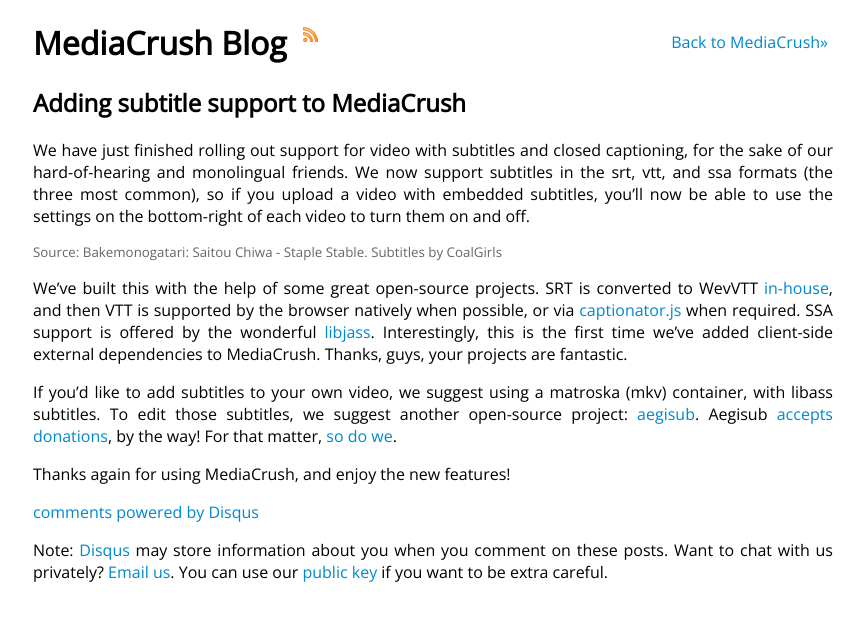
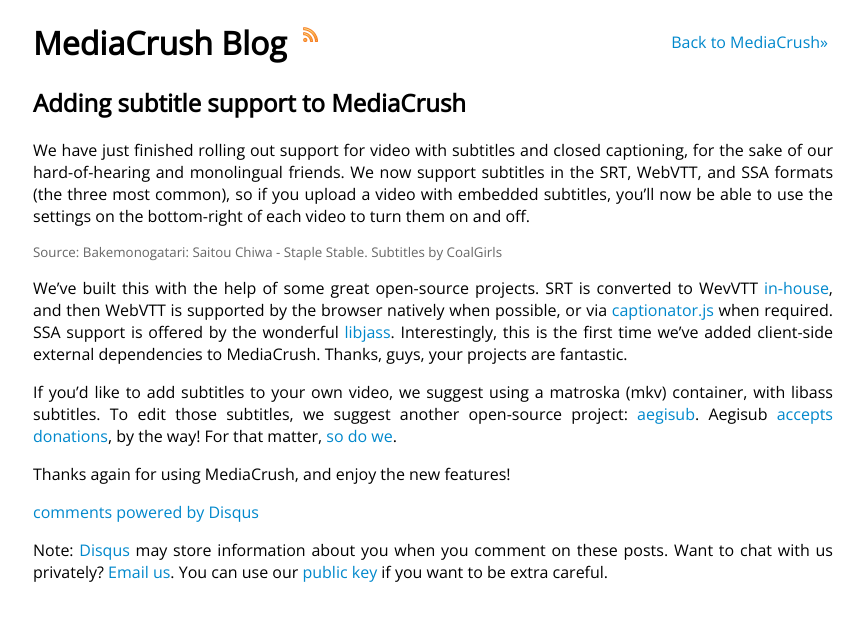
Before and after one commit to MediaCrush/mediacrush.github.io, a Jekyll site: the page built from _posts/2014-03-01-Adding-subtitle-support-to-MediaCrush.md, in a window 1280 px wide. Shown: the top 621 px of the page, without its empty margins (207-1071 px from the left). Built offline with Jekyll 4.4.1, drawn with Linux system fonts in a browser that asks for light colours; Markdown is read by kramdown in place of the engine named in the settings; comment, search, counter and statistics services are not loaded.

Commit message:
Fix issues with subtitle post

```diff
--- a/_posts/2014-03-01-Adding-subtitle-support-to-MediaCrush.md
+++ b/_posts/2014-03-01-Adding-subtitle-support-to-MediaCrush.md
@@ -5,7 +5,7 @@
 
 We have just finished rolling out support for video with subtitles and closed
 captioning, for the sake of our hard-of-hearing and monolingual friends. We
-now support subtitles in the srt, vtt, and ssa formats (the three most common),
+now support subtitles in the SRT, WebVTT, and SSA formats (the three most common),
 so if you upload a video with embedded subtitles, you'll now be able to use
 the settings on the bottom-right of each video to turn them on and off.
 
@@ -13,7 +13,7 @@
 <p class="small">Source: Bakemonogatari: Saitou Chiwa - Staple Stable. Subtitles by CoalGirls</p>
 
 We've built this with the help of some great open-source projects. SRT is
-converted to WevVTT [in-house](#), and then VTT is supported by the browser
+converted to WevVTT [in-house](https://github.com/MediaCrush/MediaCrush/blob/master/mediacrush/processing/processors.py#L177), and then WebVTT is supported by the browser
 natively when possible, or via [captionator.js](http://captionatorjs.com/) when required.
 SSA support is offered by the wonderful [libjass](https://github.com/Arnavion/libjass).
 Interestingly, this is the first time we've added client-side external
```
